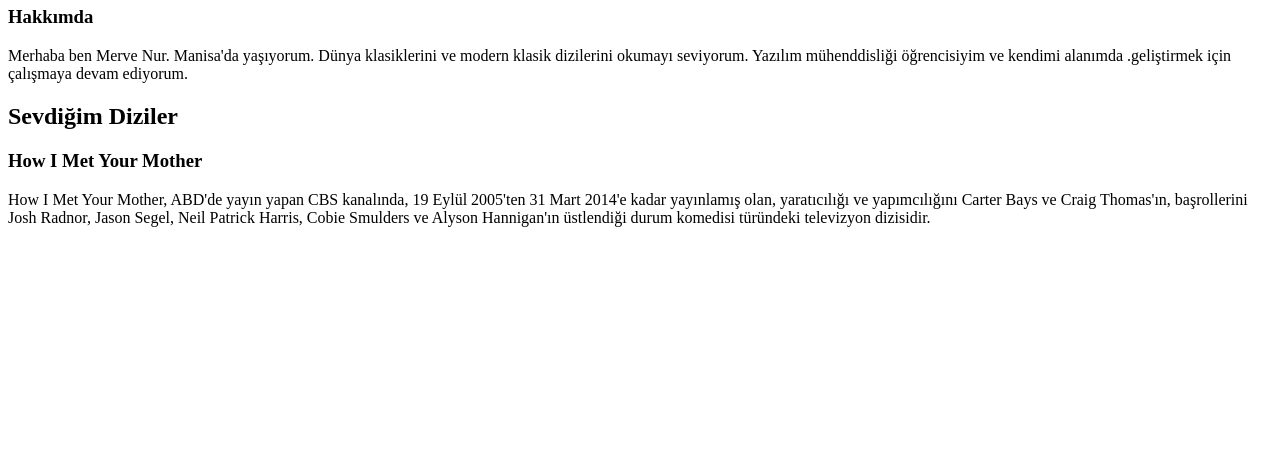
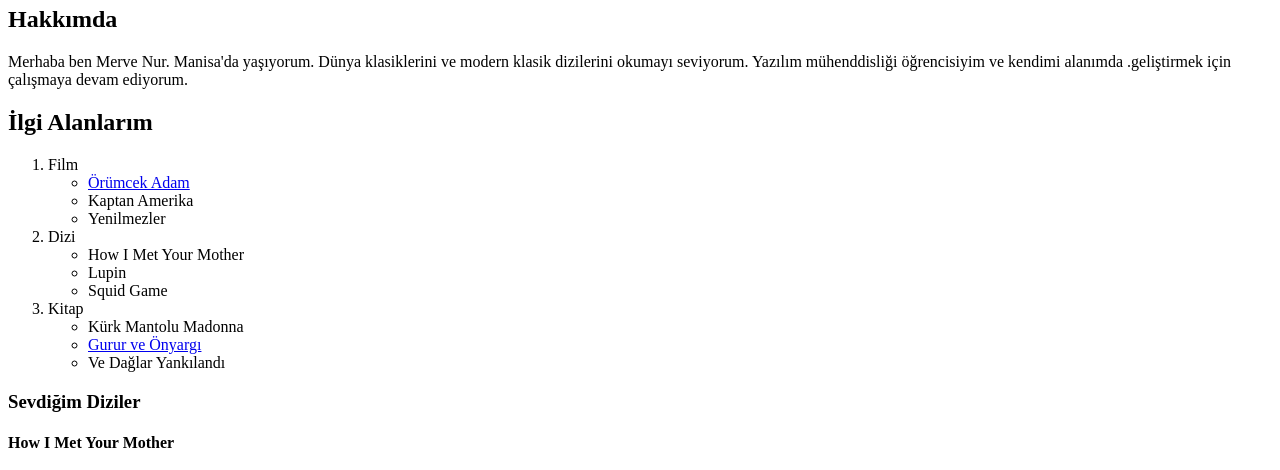
Before and after one commit to mervenurnerkis/Ilk_Web_Sayfam, a plain HTML site: page index.html in a window 1280 px wide. Shown: the part 60-530 px from the top of the page. Drawn offline with Linux system fonts and the light colour scheme.

Commit message:
Update index.html

```diff
--- a/index.html
+++ b/index.html
@@ -1,13 +1,43 @@
 <h1>Merve Nur Nerkis</h1>
 
-<h3>Hakkımda</h3>
+<h2>Hakkımda</h2>
 <p>
 Merhaba ben Merve Nur. Manisa'da yaşıyorum. Dünya klasiklerini ve modern klasik dizilerini okumayı seviyorum. Yazılım mühenddisliği öğrencisiyim ve kendimi alanımda .geliştirmek için çalışmaya devam ediyorum.
 </p>
 
-<h2>Sevdiğim Diziler</h2>
+<h2>İlgi Alanlarım</h2>
 
-<h3>How I Met Your Mother</h3>
+<ol>
+    <li>
+        Film
+        <ul>
+            <li><a href="https://www.imdb.com/title/tt0145487/">Örümcek Adam</a></li>
+            <li>Kaptan Amerika</li>
+            <li>Yenilmezler</li>
+        </ul>
+    </li>
+    <li>
+        Dizi
+        <ul>
+            <li>How I Met Your Mother</li>
+            <li>Lupin</li>
+            <li>Squid Game</li>
+        </ul>
+    </li>
+    <li>
+        Kitap
+        <ul>
+            <li>Kürk Mantolu Madonna</li>
+            <li><a href="https://www.goodreads.com/book/show/53427821-gurur-ve-nyarg">Gurur ve Önyargı</a></li>
+            <li>Ve Dağlar Yankılandı</li>
+        </ul>
+    </li>
+</ol>
+
+<h3>Sevdiğim Diziler</h3>
+
+<h4>How I Met Your Mother</h4>
 <p>
 How I Met Your Mother, ABD'de yayın yapan CBS kanalında, 19 Eylül 2005'ten 31 Mart 2014'e kadar yayınlamış olan, yaratıcılığı ve yapımcılığını Carter Bays ve Craig Thomas'ın, başrollerini Josh Radnor, Jason Segel, Neil Patrick Harris, Cobie Smulders ve Alyson Hannigan'ın üstlendiği durum komedisi türündeki televizyon dizisidir.
+<img src= "https://m.media-amazon.com/images/M/MV5BNjg1MDQ5MjQ2N15BMl5BanBnXkFtZTYwNjI5NjA3._V1_FMjpg_UX1000_.jpg" alt="How I Met Your Mother" >
 </p>
```
